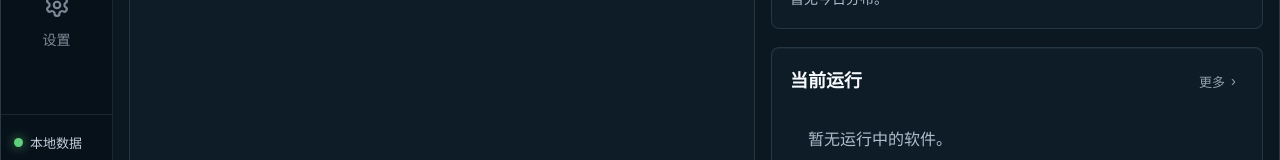
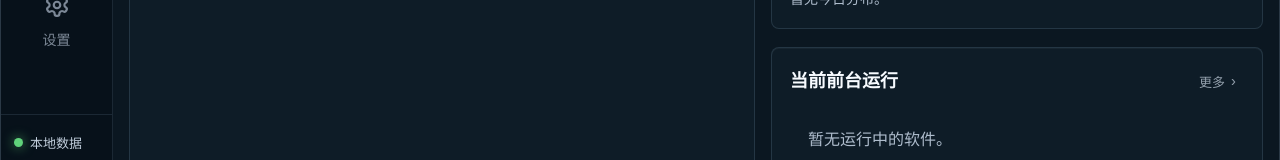
Before and after one commit to Awes0meE/Global-Software-Timer, a React (Vite) app: page / in a window 1280 px wide. Shown: the part 497-657 px from the top of the page. Built offline with nearby package versions, Linux system fonts and the light colour scheme.

Commit message:
fix: clarify foreground status labels

```diff
--- a/src/components/AppUsageTable.tsx
+++ b/src/components/AppUsageTable.tsx
@@ -42,7 +42,7 @@ export function AppUsageTable({ apps }: Props) {
               <span>{formatDurationZh(app.today_seconds)}</span>
               <span className={`status-badge ${app.is_running ? "running" : "closed"}`}>
                 <i aria-hidden="true" />
-                {app.is_running ? "运行中" : "已关闭"}
+                {app.is_running ? "运行中" : "不在前台"}
               </span>
             </div>
           ))
--- a/src/components/RecentActivity.tsx
+++ b/src/components/RecentActivity.tsx
@@ -10,18 +10,18 @@ export function RecentActivity({ apps }: Props) {
   const runningApps = apps.filter((app) => app.is_running);
 
   return (
-    <aside className="panel recent-panel" aria-label="当前运行">
+    <aside className="panel recent-panel" aria-label="当前前台运行">
       <div className="panel-heading">
-        <h2>当前运行</h2>
+        <h2>当前前台运行</h2>
         <UnavailableTooltip>
-          <button className="ghost-link" type="button" aria-label="查看更多当前运行">
+          <button className="ghost-link" type="button" aria-label="查看更多当前前台运行">
             更多
             <span aria-hidden="true">›</span>
           </button>
         </UnavailableTooltip>
       </div>
 
-      <div className="recent-scroll" aria-label="当前运行列表" tabIndex={0}>
+      <div className="recent-scroll" aria-label="当前前台运行列表" tabIndex={0}>
         {runningApps.length === 0 ? (
           <div className="empty-state">暂无运行中的软件。</div>
         ) : (
```
Also changed, not shown: 1 other file (tests, documents, lock files or other folders).
